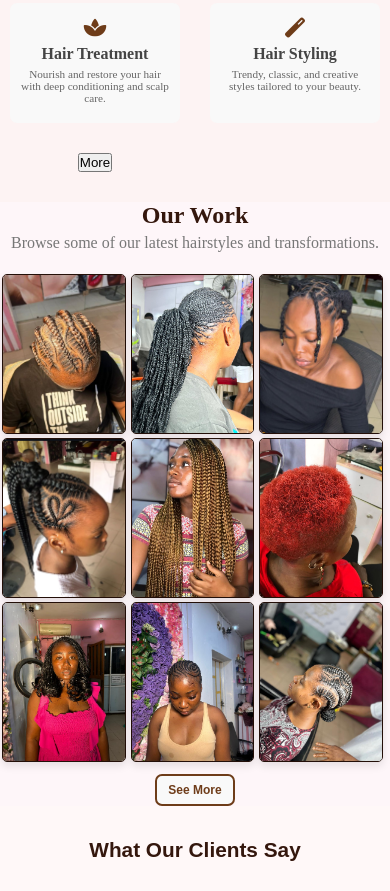
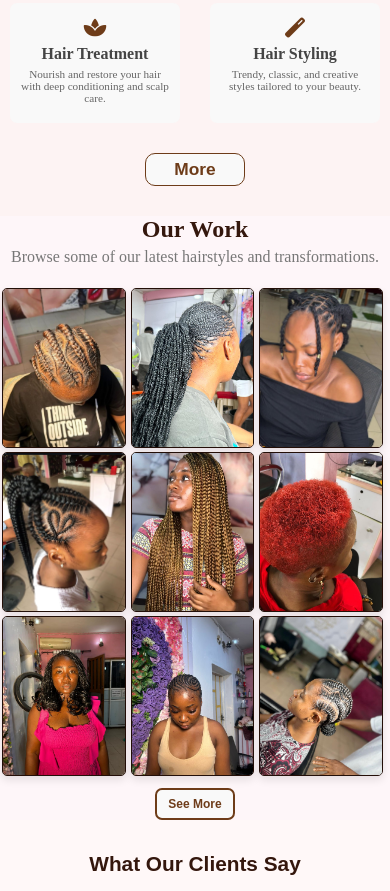
Before and after one commit to Tomhiz-teslim/Esther-hair, a plain HTML site: page Estherhair/index.html in a window 390 px wide. Shown: the part 925-1816 px from the top of the page. Drawn offline with Linux system fonts and the light colour scheme.

Commit message:
Update style.css

```diff
--- a/Estherhair/style.css
+++ b/Estherhair/style.css
@@ -378,6 +378,38 @@ header .butt a .cta-button3 {
 .service-box p {
   font-size: 0.95rem;
   color: #666;
+}
+.services-grid .button{
+    height: 100%;
+    display: flex;
+    flex-direction: row;
+    align-items: center;
+    justify-content: center;
+    gap: 20px;
+    width: 100%;
+    margin-left: 450px;
+}
+
+.services-grid .button a{
+    text-decoration: none;
+}
+.services-grid .button a button{
+    padding: 10px;
+    border-radius: 15px;
+    border: none;
+    background-color: #f9f9f9;
+    width: 100px;
+    border: 2px solid #6e3c19;
+    transition: transform 0.3s ease, box-shadow 0.3s ease;
+}
+.services-grid .button a button:hover {
+  transform: translateY(-5px);
+  box-shadow: 0 10px 25px rgba(0,0,0,0.1);
+}
+.services-grid .button a button p{
+    font-size: 1.3em;
+    color: #6e3c19;
+    font-weight: 700;
 }
 
 .gallery-section  {
@@ -1272,6 +1304,38 @@ header .butt a .cta-button2 p{
   font-size: 0.7em;
   color: #666;
 }
+.services-grid .button{
+    height: 100%;
+    display: flex;
+    flex-direction: row;
+    align-items: center;
+    justify-content: center;
+    gap: 20px;
+    width: 100%;
+    margin-left: 100px;
+}
+
+.services-grid .button a{
+    text-decoration: none;
+}
+.services-grid .button a button{
+    padding: 5px;
+    border-radius: 10px;
+    border: none;
+    background-color: #f9f9f9;
+    width: 100px;
+    border: 1px solid #6e3c19;
+    transition: transform 0.3s ease, box-shadow 0.3s ease;
+}
+.services-grid .button a button:hover {
+  transform: translateY(-5px);
+  box-shadow: 0 10px 25px rgba(0,0,0,0.1);
+}
+.services-grid .button a button p{
+    font-size: 1.3em;
+    color: #6e3c19;
+    font-weight: 700;
+}
 
 .gallery-section  {
   background-color: transparent;
```
